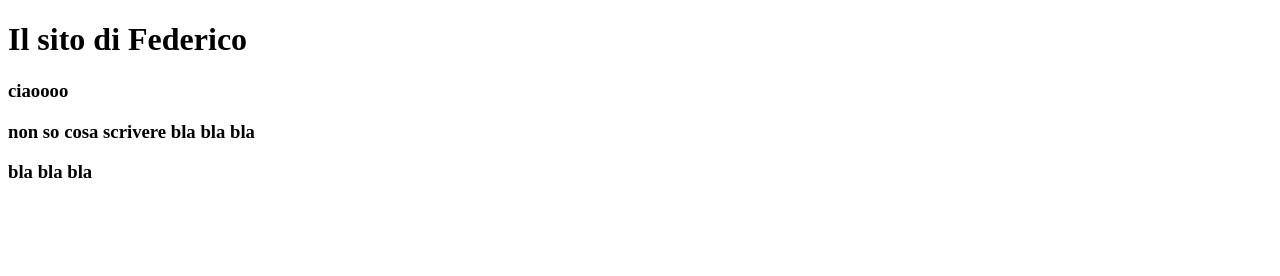
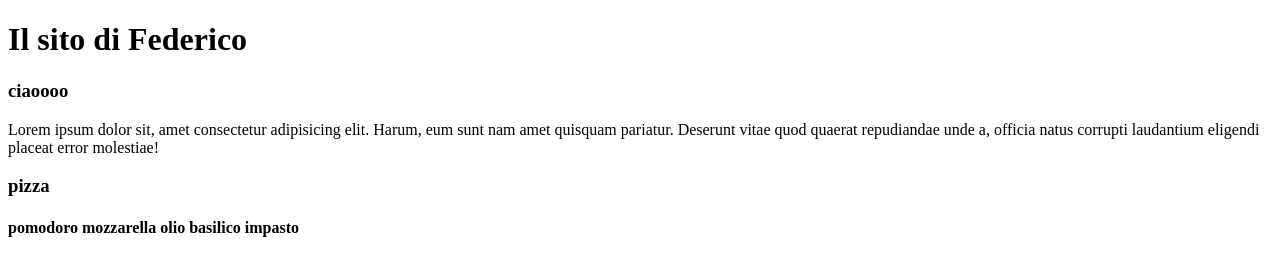
Before and after one commit to saravergaro/il-mio-primo-sito, a plain HTML site: page index.html in a window 1280 px wide. Drawn offline with Linux system fonts and the light colour scheme.

Commit message:
ricetta pizza

```diff
--- a/index.html
+++ b/index.html
@@ -8,8 +8,8 @@
     <body>
     <h1> Il sito di Federico </h1>
         <h3>ciaoooo</h3>
-        <h3>non so cosa scrivere bla bla bla</h3>
-        <r></r>
-        <h3>bla bla bla</h3>
+        <p>Lorem ipsum dolor sit, amet consectetur adipisicing elit. Harum, eum sunt nam amet quisquam pariatur. Deserunt vitae quod quaerat repudiandae unde a, officia natus corrupti laudantium eligendi placeat error molestiae!</p>
+        <h3>pizza</h3>
+        <h4>pomodoro mozzarella olio basilico impasto</h4>
     </body>
 </html>
```
